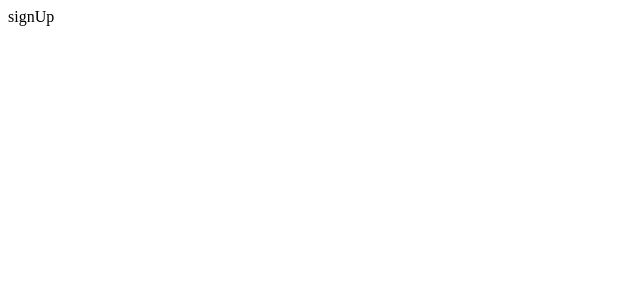
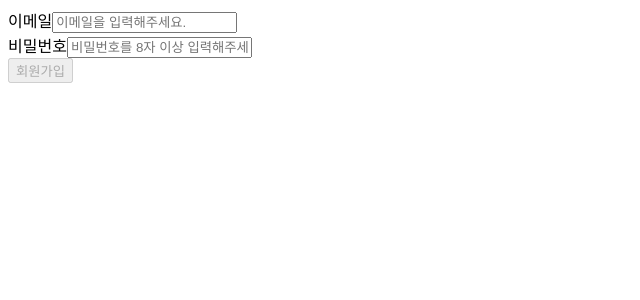
Before and after one commit to xxyeon129/wanted-pre-onboarding-frontend, a React (Create React App) app: page /signup in a window 1280 px wide. Shown: the top 300 px of the page, without its empty margins (0-640 px from the left). Built offline with nearby package versions, Linux system fonts and the light colour scheme.

Commit message:
[feat] 회원가입 기본 구조 구현, 이메일, 패스워드, 버튼 state 설정

```diff
--- a/src/pages/Signup.js
+++ b/src/pages/Signup.js
@@ -1,3 +1,57 @@
+import { useState } from "react";
+
 export default function Signup() {
-    return <div>signUp</div>;
+    // 이메일, 비밀번호, 버튼 상태
+    const [email, setEmail] = useState("");
+    const [password, setPassword] = useState("");
+    const [btnDisabled, setBtnDisabled] = useState(true);
+
+    // 이메일 입력
+    const handleInputEmail = (event) => {
+        const inputEmail = event.target.value;
+        setEmail(inputEmail);
+    };
+
+    // 비밀번호 입력
+    const handleInputPW = (event) => {
+        const inputPassword = event.target.value;
+        setPassword(inputPassword);
+    };
+
+    // 버튼 클릭
+    const handleSubmit = (event) => {
+        event.preventDefault();
+    };
+
+    return (
+        <form onSubmit={handleSubmit}>
+            <div>
+                <div id="email">
+                    <label htmlFor="email">이메일</label>
+                    <input
+                        data-testid="email-input"
+                        type="email"
+                        placeholder="이메일을 입력해주세요."
+                        onChange={handleInputEmail}
+                    />
+                </div>
+                <div id="password">
+                    <label>비밀번호</label>
+                    <input
+                        data-testid="password-input"
+                        type="password"
+                        placeholder="비밀번호를 8자 이상 입력해주세요."
+                        onChange={handleInputPW}
+                    />
+                </div>
+                <button
+                    data-testid="signup-button"
+                    onClick={handleSubmit}
+                    disabled={btnDisabled}
+                >
+                    회원가입
+                </button>
+            </div>
+        </form>
+    );
 }
```
